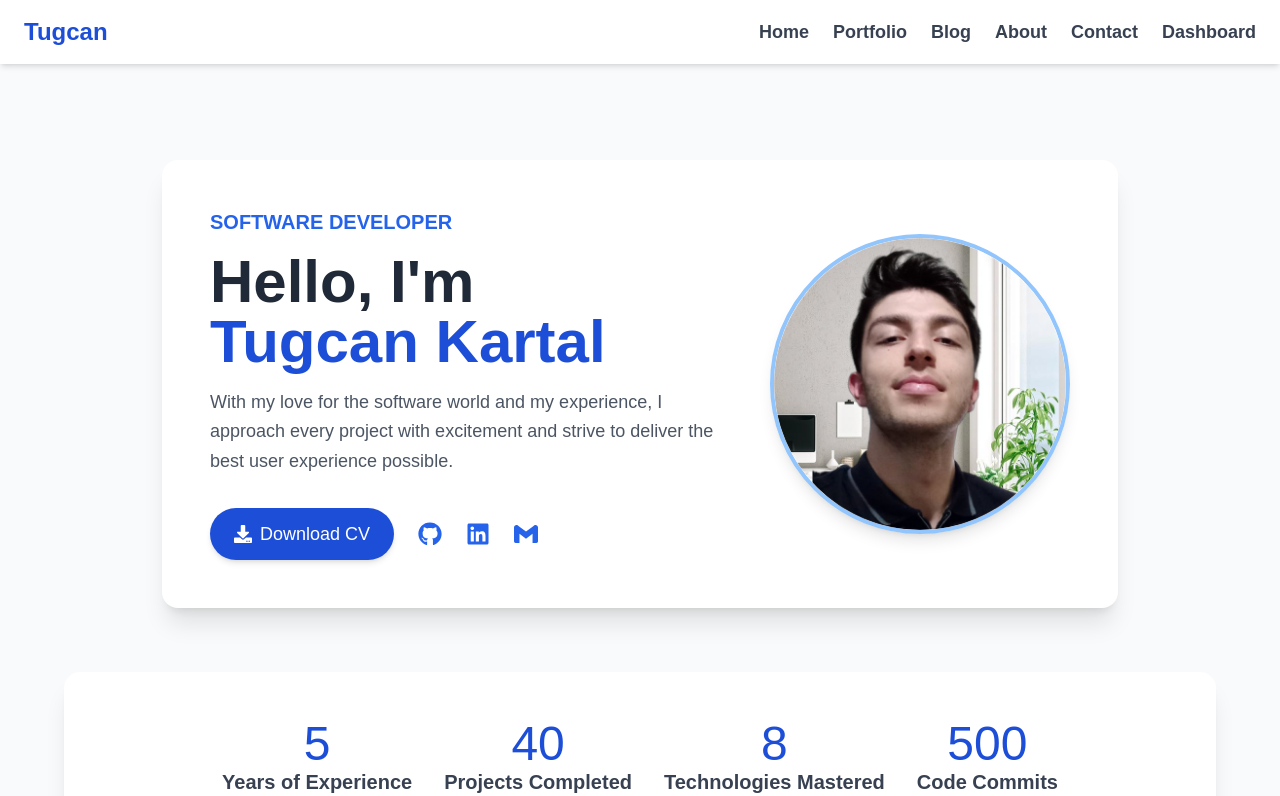
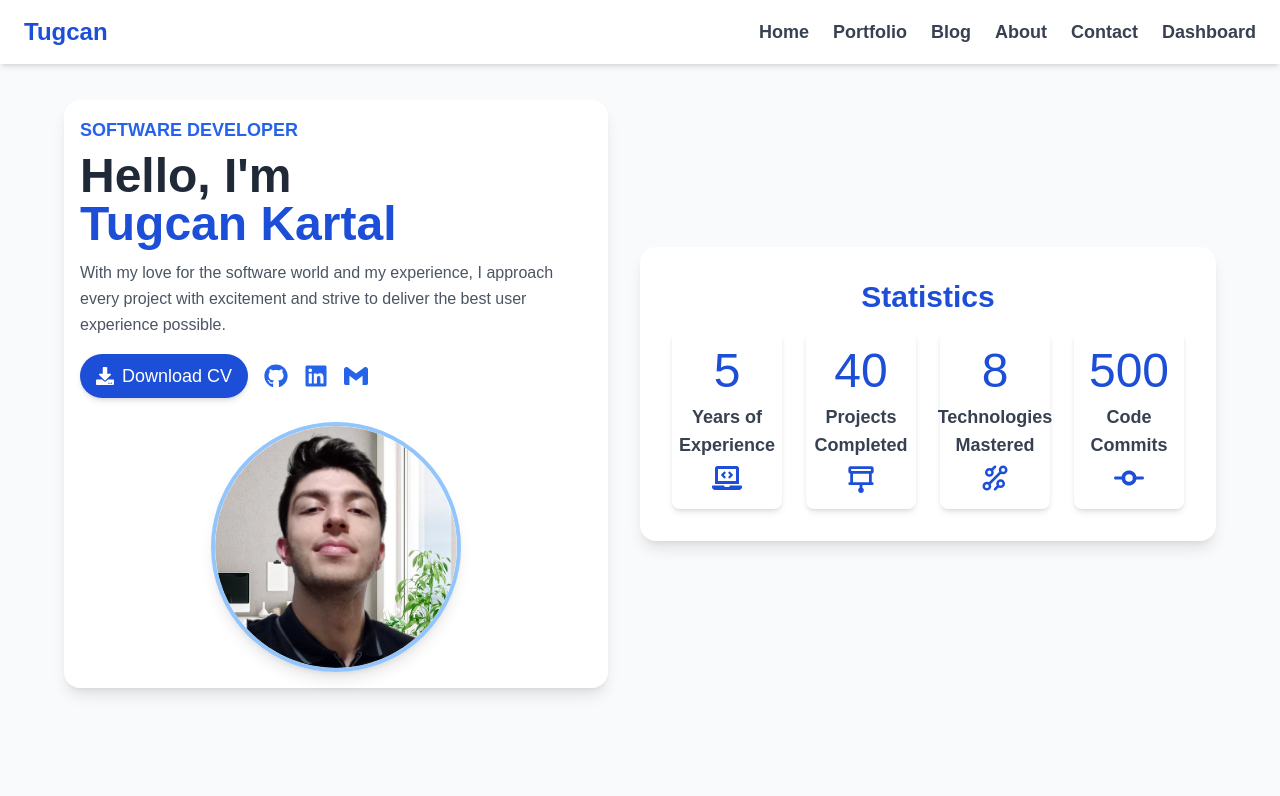
Before and after one commit to tugcan-kartal/Blog, a Next.js app: page / in a window 1280 px wide. Shown: the top 796 px of the page. Built offline with nearby package versions, Linux system fonts and the light colour scheme.

Commit message:
fix added

```diff
--- a/src/app/page.tsx
+++ b/src/app/page.tsx
@@ -4,45 +4,48 @@ import Image from "next/image";
 import Link from "next/link";
 import Me from "@/../public/AboutPage-Me.png";
 import CountUp from "react-countup";
-import { FaGithub, FaLinkedin, FaDownload } from "react-icons/fa";
+import { FaGithub, FaLinkedin, FaDownload, FaLaptopCode } from "react-icons/fa";
 import { SiGmail } from "react-icons/si";
-import { FaLaptopCode } from "react-icons/fa";
 import { PiProjectorScreenBold } from "react-icons/pi";
 import { GrTechnology } from "react-icons/gr";
 import { FaCodeCommit } from "react-icons/fa6";
 
-
 export default function Home() {
   return (
-    <div className="bg-gray-50 flex flex-col items-center py-16 px-4">
-      <div className="flex flex-col lg:flex-row items-center gap-12 bg-white rounded-2xl shadow-xl p-8 lg:p-12 max-w-6xl">
-        {/* Profile Information */}
+    <div className="bg-gray-50 flex flex-col items-center py-1 px-4">
+      <div className="flex flex-col justify-center items-center lg:flex-row gap-8 max-w-6xl w-full">
+        {/* Profile Section */}
+        <div className="flex-1 bg-white rounded-2xl shadow-lg p-6 lg:p-4 2xl:p-7 transition-transform duration-300 hover:scale-105 flex flex-col">
           <div className="text-center lg:text-left">
-          <div className="text-blue-600 text-xl uppercase font-semibold mb-4">Software Developer</div>
+            <div className="text-blue-600 text-lg uppercase font-semibold mb-2">
+              Software Developer
+            </div>
 
-          <h1 className="text-5xl lg:text-6xl font-bold text-gray-800 mb-4">
+            <h1 className="text-4xl lg:text-5xl font-bold text-gray-800 mb-3">
               <div>Hello, I'm</div>
               <div className="text-blue-700">Tugcan Kartal</div>
             </h1>
 
-          <p className="text-gray-600 leading-relaxed text-lg max-w-lg mb-8">
-            With my love for the software world and my experience, I approach every project with excitement and strive to deliver the best user experience possible.
+            <p className="text-gray-600 leading-relaxed text-base max-w-lg mb-4">
+              With my love for the software world and my experience, I approach
+              every project with excitement and strive to deliver the best user
+              experience possible.
             </p>
 
             {/* Action Buttons and Social Links */}
-          <div className="flex flex-col lg:flex-row gap-6 lg:items-center">
+            <div className="flex flex-col lg:flex-row gap-4 lg:items-center">
               <Link
                 target="_blank"
                 href="https://drive.google.com/file/d/1-eGxsicrT1ULDmyJr2ZdiIHbTZxHyNLR/view?usp=sharing"
                 passHref
               >
-              <button className="flex items-center gap-x-2 bg-blue-700 text-white text-lg px-6 py-3 rounded-full font-medium hover:bg-blue-800 transition duration-200 shadow-md lg:mx-0 mx-auto">
+                <button className="flex items-center gap-x-2 bg-blue-700 text-white text-lg px-4 py-2 rounded-full font-medium hover:bg-blue-800 transition duration-200 shadow-md lg:mx-0 mx-auto">
                   <FaDownload />
                   <span>Download CV</span>
                 </button>
               </Link>
 
-            <div className="flex gap-6 mt-4 lg:mt-0 text-blue-600 text-2xl lg:mx-0 mx-auto">
+              <div className="flex gap-4 mt-2 lg:mt-0 text-blue-600 text-2xl lg:mx-0 mx-auto">
                 <Link
                   target="_blank"
                   href="https://github.com/tugcan-kartal"
@@ -69,34 +72,52 @@ export default function Home() {
           </div>
 
           {/* Profile Image */}
-        <div className="mt-8 lg:mt-0">
+          <div className="mt-4 lg:mt-6 flex justify-center">
             <Image
-            className="rounded-full shadow-lg border-4 border-blue-300"
+              className="rounded-full shadow-lg border-4 border-blue-300 hover:scale-105 transition-transform duration-300"
               src={Me}
               alt="Tugcan Kartal"
-            width={300}
-            height={300}
+              width={250} // Reduced size for better fit
+              height={250}
             />
           </div>
+
         </div>
 
         {/* Statistics Section */}
-      <div className="bg-white rounded-2xl shadow-xl p-8 lg:p-12 mt-16 max-w-6xl w-full flex justify-center items-center flex-wrap">
+        <div className="flex-1 bg-white rounded-2xl shadow-lg p-6 lg:p-8 transition-transform duration-300 hover:scale-105">
+          <h2 className="text-2xl lg:text-3xl font-semibold text-blue-700 mb-4 text-center">
+            Statistics
+          </h2>
+          <div className="grid grid-cols-1 md:grid-cols-2 lg:grid-cols-4 gap-6">
             {[
-          { end: 5, label: "Years of Experience",img: <FaLaptopCode /> },
-          { end: 40, label: "Projects Completed",img: <PiProjectorScreenBold />},
-          { end: 8, label: "Technologies Mastered",img: <GrTechnology />},
-          { end: 500, label: "Code Commits",img: <FaCodeCommit />},
+              { end: 5, label: "Years of Experience", img: <FaLaptopCode /> },
+              {
+                end: 40,
+                label: "Projects Completed",
+                img: <PiProjectorScreenBold />,
+              },
+              { end: 8, label: "Technologies Mastered", img: <GrTechnology /> },
+              { end: 500, label: "Code Commits", img: <FaCodeCommit /> },
             ].map((stat) => (
-          <div key={stat.label} className="flex flex-col items-center mx-4 mb-6">
-            <div className="text-5xl text-blue-700">
+              <div
+                key={stat.label}
+                className="flex flex-col items-center justify-center p-4 rounded-lg shadow-md transition-transform duration-300 hover:scale-105"
+              >
+                <div className="text-5xl text-blue-700 mb-2">
                   <CountUp start={0} end={stat.end} duration={4} />
                 </div>
-            <div className="text-xl text-gray-700 font-semibold">{stat.label}</div>
-            <div className="text-3xl text-blue-700">{stat.img}</div>
+                <div className="text-lg text-gray-700 font-semibold text-center mb-1">
+                  {stat.label}
+                </div>
+                <div className="text-3xl text-blue-700 text-center">
+                  {stat.img}
+                </div>
               </div>
             ))}
           </div>
         </div>
+      </div>
+    </div>
   );
 }
```
Lines whose indentation alone changed are shown as unchanged.
